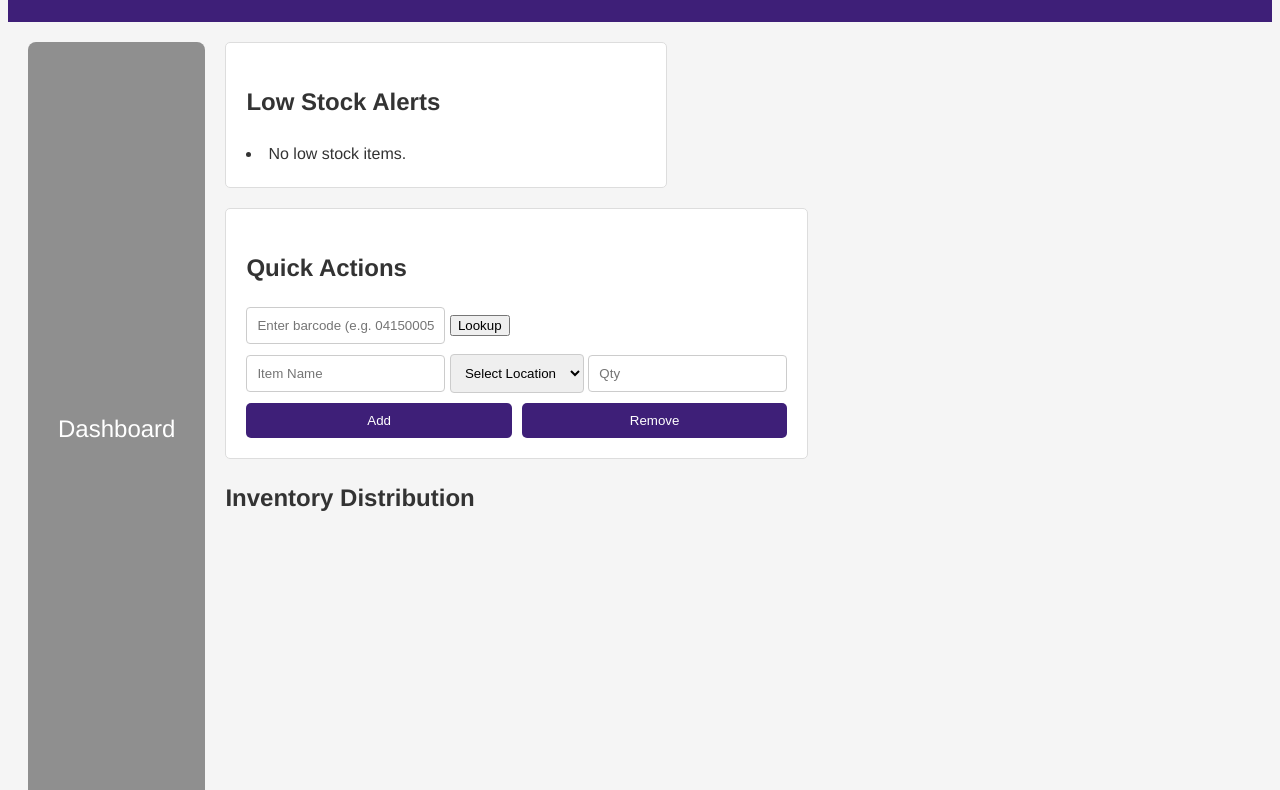
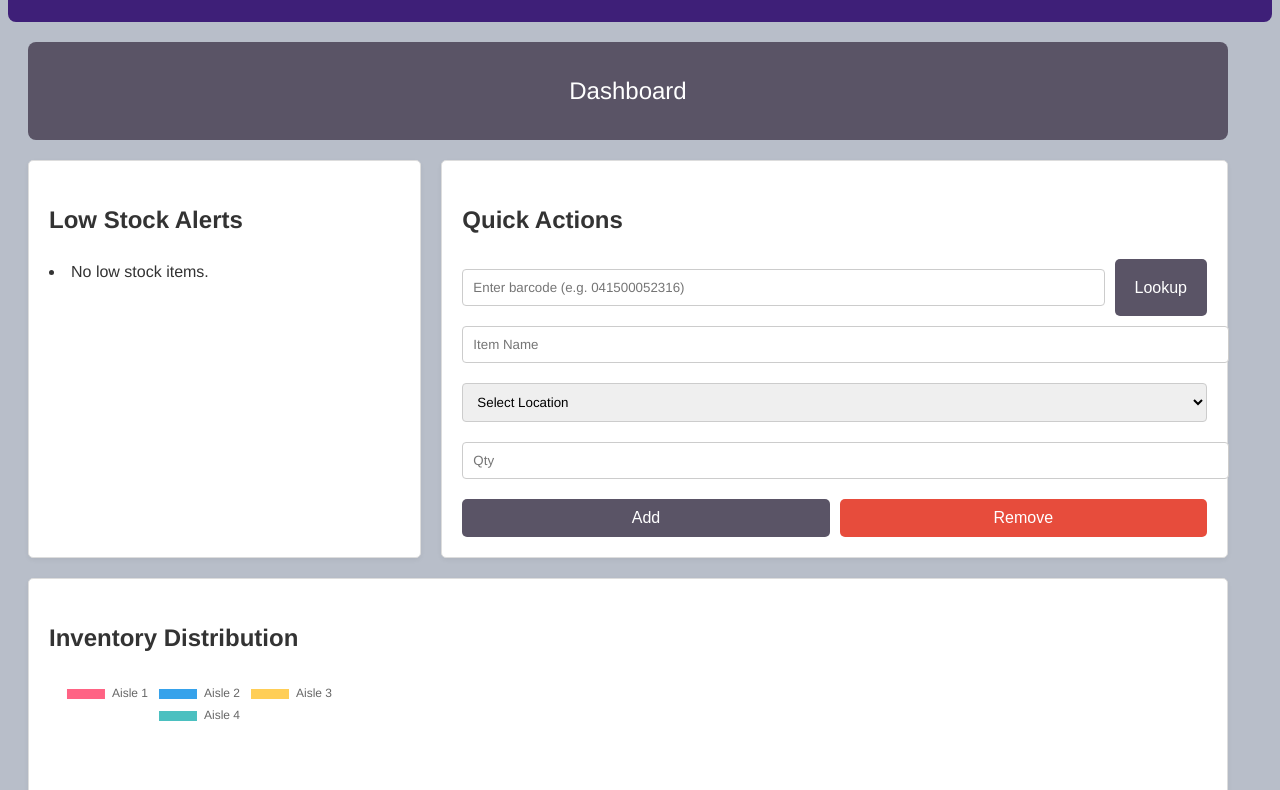
Before and after one commit to bvales01/warehouse-inventory-manager, a website: page index.html in a window 1280 px wide. Shown: the part 79-869 px from the top of the page. Drawn offline with nearby package versions, Linux system fonts and the light colour scheme.

Commit message:
Enhanced CSS and updated media queries for responsiveness

```diff
--- a/app.js
+++ b/app.js
@@ -2,7 +2,7 @@
 // FIRST: pull existing data from LocalStorage (Data Initialization)
 let inventory = JSON.parse(localStorage.getItem('inventoryData')) || [];
 let historyLog = JSON.parse(localStorage.getItem('historyData')) || [];
-let locations = JSON.parse(localStorage.getItem('locationsData')) || [];
+let locations = JSON.parse(localStorage.getItem('locationsData')) || ['Aisle 1', 'Aisle 2', 'Aisle 3', 'Aisle 4'];
 let inventoryChartInstance = null;
 
 // helper function to save inventory data to LocalStorage
@@ -14,7 +14,7 @@ const saveData = () => {
 
 // find locations from inventory data and populate select dropdown
 const populateLocatations = () => {
-    const dropdowns = ['itemLocation', 'locationFilter', 'removeLocation'];
+    const dropdowns = ['itemLocation', 'locationFilter', 'deleteLocation'];
 
     dropdowns.forEach(id => {
         const selectElement = document.getElementById(id);
@@ -178,13 +178,37 @@ if (removeLocation) {
 const renderDashboard = () => {
     const lowStockList = document.getElementById('lowStockList');
     if (!lowStockList) return;
+    //items will be grouped by name for low stock alerts, showing total quantity across all locations
+    const totalInventoryByName = {};
+    inventory.forEach(item => {
+        if (totalInventoryByName[item.name]) {
+            totalInventoryByName[item.name].totalQty += item.qty;
+            if (!totalInventoryByName[item.name].locations.includes(item.location)) {
+                totalInventoryByName[item.name].locations.push(item.location);
+            }
+        } else {
+            totalInventoryByName[item.name] = {
+                totalQty: item.qty,
+                locations: [item.location]
+            };
+        }
+    });
 
-    const lowItems = (inventory || []).filter(item => item.qty < 10);
+    const lowItems = Object.keys(totalInventoryByName)
+        .filter(name => totalInventoryByName[name].totalQty < 10)
+        .map(name => {
+            return {
+                name: name,
+                totalQty: totalInventoryByName[name].totalQty,
+                locations: totalInventoryByName[name].locations
+            };
+        });
+
     lowStockList.innerHTML = lowItems.length === 0
         ? '<li>No low stock items.</li>'
         : lowItems.map(item => {
-            const color = item.qty < 5 ? 'red' : 'orange';
-            return `<li style="color: ${color};">${item.name} at ${item.location} - Qty: ${item.qty}</li>`;
+            const color = item.totalQty < 5 ? 'red' : 'orange';
+            return `<li style="color: ${color};">${item.name} - Total Qty: ${item.totalQty} - Locations: ${item.locations.join(', ')}</li>`;
         }).join('');
 
     const ctx = document.getElementById('inventoryChart');
--- a/index.css
+++ b/index.css
@@ -1,17 +1,17 @@
-/* navBar layout
-navbar (row)
-*/
+/*navBar layouts*/
 .navBar {
     display: flex;
     justify-content: space-between;
     align-items: center;
     text-align: center;
     padding: 16px 24px;
+    border-radius: 8px;
     background: #3e1f78;
     color: white;
 }
 .navBar ul {
     display: flex;
+    flex-wrap: wrap;
     list-style: none;
     gap: 20px;
 }
@@ -30,24 +30,17 @@ nav a:focus {
     text-decoration: none;
 }
 
-/*(Dashboard: flex flow wrap, low stock card staged left, quick actions staged center to right, chart.js full width bottom)
-*/
-
-/*main layout*/
-.container {
-    display: flex;
-    flex-wrap: wrap;
-    gap: 20px;
+.container { /*main layout*/
+    max-width: 1200px;
     padding: 20px;
 }
 
-/* non updated code - NEEDS REVIEW */
 body {
     display: flex;
     flex-direction: column;
     min-height: 100vh;
     font-family: 'Franklin Gothic Medium', sans-serif;
-    background: #f5f5f5;
+    background: #b8bec9;
     color: #333;
     line-height: 1.6;
 }
@@ -59,20 +52,19 @@ header {
     align-items: center;
     justify-content: center;
     border-radius: 8px;
-    background-color: #8f8f8f;
+    background-color: #5a5466;
     color: white;
 }
 
 
-/*card styles for low stock and quick actions*/
-.alert-card, .quick-actions {
-    display: flex;
-    flex-direction: column;
+/*cards and buttons*/
+.card, .alert-card, .quick-actions, .history-card, .action-card, .chart-section {
     background: white;
     border: 1px solid #ddd;
     border-radius: 5px;
     padding: 20px;
     margin-bottom: 20px;
+    box-shadow: 0 2px 5px rgba(0, 0, 0, 0.05);
 }
 .alert-card {
     flex: 1 1 300px;
@@ -81,32 +73,93 @@ header {
 .quick-actions {
     flex: 2 1 500px;
 }
-/* form styling for quick actions */
-.quick-actions input,
-.quick-actions select {
-    padding: 10px;
-    margin-bottom: 10px;
-    border: 1px solid #ccc;
-    border-radius: 4px;
 
-}
-
-/* chart styles */
-.chart {
-    flex: 1 1 100%;
-}
-
-/*button styles*/
-.buttons {
+.buttons, .input-group{
     display: flex;
     gap: 10px;
+    margin-top: 10px;
 }
-.buttons button {
+button, .backBtn {
     flex: 1;
     padding: 10px 20px;
     border: none;
     border-radius: 5px;
+    background-color: #5a5466;
+    color: white;
+    cursor: pointer;
+    text-align: center;
+    text-decoration: none;
+    font-size: 16px;
+    display: inline-block;
+}
+button.btn-caution { /* For delete or critical actions */
+    background-color: #e74c3c;
+}
+
+/*forms & tables*/
+input, select {
+    width: 100%;
+    padding: 10px;
+    margin-top: 10px;
+    margin-bottom: 10px;
+    border: 1px solid #ccc;
+    border-radius: 4px;
+    font-family: inherit;
+}
+table {
+    width: 100%;
+    border-collapse: collapse;
+    margin-top: 10px;
+    background: white;
+}
+th, td {
+    padding: 12px;
+    border: 1px solid #ddd;
+    text-align: left;
+}
+th {
     background-color: #3e1f78;
     color: white;
-    cursor: pointer;
 }
+.table-container, .active-inventory {
+    overflow-x: auto;
+}
+
+/* media queries for responsive design */
+/* desktop layout */
+@media (min-width: 768px) {
+    .dashboardGrid {
+        display: grid;
+        grid-template-columns: 1fr 2fr;
+        grid-template-areas:
+        "alerts actions"
+        "chart chart";
+        gap: 20px;
+    }
+    .actions-grid {
+        display: grid;
+        grid-template-columns: repreat(auto-fit, minmax(300px, 1fr));
+        gap: 20px;
+    }
+    #alerts {
+        grid-area: alerts;
+        margin-bottom: 0;
+    }
+    #quickActions {
+        grid-area: actions;
+        margin-bottom: 0;
+    }
+    .chart-section {
+        grid-area: chart;
+    }
+}
+/* mobile layout */
+@media (max-width: 767px) {
+    .navBar {
+        flex-direction: column;
+        gap: 10px;
+    }
+    .buttons, .input-group {
+        flex-direction: column; /* stack buttons vertically*/
+    }
+}
--- a/index.html
+++ b/index.html
@@ -22,12 +22,12 @@
         <header class="header">Dashboard</header>
 
         <div class="dashboardGrid">
-            <section id="alerts" class="alert-card">
+            <section id="alerts" class="alert-card card">
                 <h2>Low Stock Alerts</h2>
                 <div id="lowStockList">Empty</div>
             </section>
 
-        <section id="quickActions" class="quick-actions">
+        <section id="quickActions" class="quick-actions card">
             <h2>Quick Actions</h2>
             <div class="input-group">
                 <input type="text" id="barcodeInput" placeholder="Enter barcode (e.g. 041500052316)">
```
Also changed, not shown: actions.html (+1 -2 lines), history.html (+1 -1 lines), inventory.html (+2 -1 lines).
